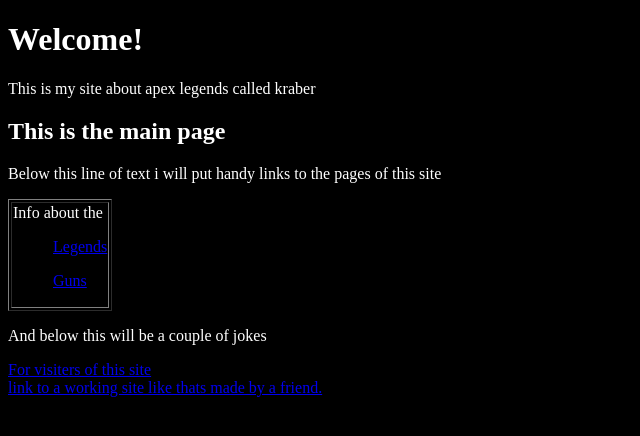
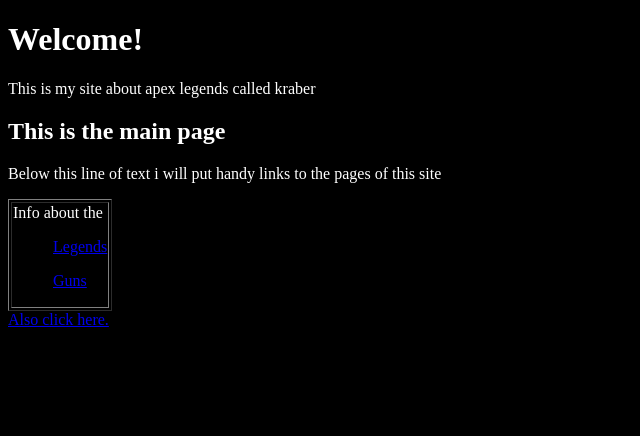
Before and after one commit to SeekerOfParmesan/my-first-flask-site, a Flask app: page / in a window 1280 px wide. Shown: the top 436 px of the page, without its empty margins (0-640 px from the left). Run offline with Flask 2, Linux system fonts and the light colour scheme.

Commit message:
Forgot 2 things

```diff
--- a/templates/index.html
+++ b/templates/index.html
@@ -19,14 +19,7 @@
       </tr>
 
   </table>
-
-  <P>
-    And below this will be a couple of jokes
-  </P>
-
-  <a href="https://kraber.herokuapp.com/client/Bro/">For visiters of this site<br></a>
-
-  <a href="https://www.youtube.com/watch?v=dQw4w9WgXcQ">link to a working site like thats made by a friend.</a>
+  <a href="https://www.youtube.com/watch?v=dQw4w9WgXcQ">Also click here.</a>
 
 
 </body>
```
Also changed, not shown: templates/client.html (deleted, +0 -9 lines).
